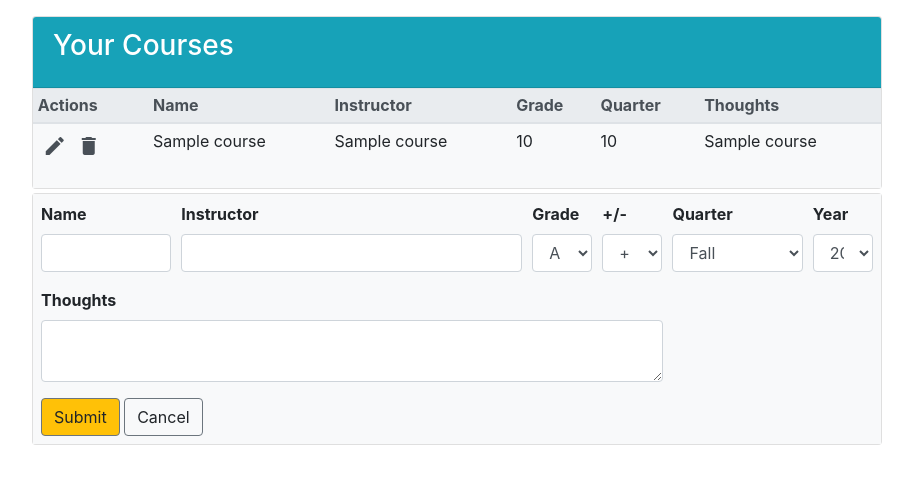
After one commit to jdluong/courseeditor, a Flask app: template application/templates/edit.html in a window 1280 px wide. The commit adds this page. Shown: the top 484 px of the page, without its empty margins (183-1096 px from the left). Run offline with Flask 2, Linux system fonts and the light colour scheme; tables that the repository leaves empty or names only in its code hold one stand-in row (values such as "Sample post"); the template is opened without the code that fills it: values that come from a table or form of the project are taken from there, most other values are stand-ins (such as "Sample title", 1, 10 or a date in 2020); some libraries are stand-ins or nearby versions.

Commit message:
changed add interface; working on update feature

```diff
--- a/application/forms.py
+++ b/application/forms.py
@@ -1,4 +1,4 @@
-from wtforms import Form, StringField, SelectField, TextAreaField, validators
+from wtforms import Form, StringField, SelectField, TextAreaField, SubmitField, validators
 from datetime import datetime
 
 class Msgs:
@@ -6,15 +6,18 @@ class Msgs:
 
 class CourseForm(Form):
     todays_yr = datetime.today().year
+    name = StringField('Name', [validators.InputRequired(Msgs.general), validators.Length(max=20)])
+    instructor = StringField('Instructor', [validators.InputRequired(Msgs.general), validators.Length(max=255)])
+    letter_grade = SelectField('Grade',
+                                choices=[('A','A'),('B','B'),('C','C'),('D','D'),('F','F')])
+    sign_grade = SelectField('+/-',
+                                choices=[('+','+'),('-','-'),(' ',' ')])
     quarter = SelectField('Quarter',
-                                choices=[('F','Fall'),('W','Winter'),('S','Spring'),('SUM','Summer')])
+                                choices=[('F','Fall'),('W','Winter'),('SP','Spring'),('SM','Summer')])
     year = SelectField('Year',
                                 choices=[(str(yr)[-2::],str(yr)[-2::]) for yr in range(todays_yr-10,todays_yr+10)],
                                 default=(str(todays_yr)[-2::])) # is this inefficient
-    name = StringField('Name', [validators.InputRequired(Msgs.general)])
-    professor = StringField('Prof', [validators.InputRequired(Msgs.general)])
-    letter_grade = SelectField('Grade',
-                                choices=[('A','A'),('B','B'),('C','C'),('D','D'),('F','F')])
-    sign_grade = SelectField('+/-',
-                                choices=[('+','+'),('-','-'),('','')])
     thoughts = TextAreaField('Thoughts', [validators.Length(min=0,max=255)])
+
+    submit = SubmitField('Submit')
+    cancel = SubmitField('Cancel')
--- /dev/null
+++ b/application/templates/edit.html
@@ -0,0 +1,70 @@
+{% extends "home.html" %}
+{% block body %}
+
+<div class="card mt-1">
+    <!-- <div class="card-header bg-success text-white" height="50%">
+        <h3 class="card-title">Add a course</h3>
+    </div> -->
+    <div class="card-block bg-light pt-2 pb-2 pl-2 pr-2">
+        <form method="post">
+
+            <div class="form-row">
+                <div class="form-group col-md-2">
+                    <strong>{{ form.name.label }}</strong> {{ form.name(class="form-control") }}
+                    {% if form.name.errors %}
+                        <ul class="errors">{% for error in form.name.errors %}<li>{{ error }}</li>{% endfor %}</ul>
+                    {% endif %}
+                </div>
+
+                <div class="form-group col-md-5">
+                    <strong>{{ form.instructor.label }}</strong> {{ form.instructor(class="form-control") }}
+                    {% if form.instructor.errors %}
+                        <ul class="errors">{% for error in form.instructor.errors %}<li>{{ error }}</li>{% endfor %}</ul>
+                    {% endif %}
+                </div>
+
+                <div class="form-group col-md-1">
+                    <strong>{{ form.letter_grade.label }}</strong> {{ form.letter_grade(class="form-control") }}
+                    {% if form.letter_grade.errors %}
+                        <ul class="errors">{% for error in form.letter_grade.errors %}<li>{{ error }}</li>{% endfor %}</ul>
+                    {% endif %}
+                </div>
+
+                <div class="form-group col-md-1">
+                    <strong>{{ form.sign_grade.label }}</strong> {{ form.sign_grade(class="form-control") }}
+                    {% if form.sign_grade.errors %}
+                        <ul class="errors">{% for error in form.sign_grade.errors %}<li>{{ error }}</li>{% endfor %}</ul>
+                    {% endif %}
+                </div>
+
+                <div class="form-group col-md-2">
+                    <strong>{{ form.quarter.label }}</strong> {{ form.quarter(class="form-control") }}
+                    {% if form.quarter.errors %}
+                        <ul class="errors">{% for error in form.quarter.errors %}<li>{{ error }}</li>{% endfor %}</ul>
+                    {% endif %}
+                </div>
+
+                <div class="form-group col-md-1">
+                    <strong>{{ form.year.label }}</strong> {{ form.year(class="form-control") }}
+                    {% if form.year.errors %}
+                        <ul class="errors">{% for error in form.year.errors %}<li>{{ error }}</li>{% endfor %}</ul>
+                    {% endif %}
+                </div>
+
+            </div>
+
+            <div class="form-row">
+                <div class="form-group col-md-9">
+                    <strong>{{ form.thoughts.label }}</strong> {{ form.thoughts(class="form-control") }}
+                    {% if form.thoughts.errors %}
+                        <ul class="errors">{% for error in form.thoughts.errors %}<li>{{ error }}</li>{% endfor %}</ul>
+                    {% endif %}
+                </div>
+            </div>
+            {{ form.submit(class="btn btn-warning border-secondary") }}
+            {{ form.cancel(class="btn btn-light border-secondary", formnovalidate=True) }}
+        </form>
+    </div>
+</div>
+
+{% endblock %}
--- a/application/templates/home.html
+++ b/application/templates/home.html
@@ -2,43 +2,39 @@
 <html>
     <head>
         <link rel="stylesheet" href="https://stackpath.bootstrapcdn.com/bootstrap/4.4.1/css/bootstrap.min.css" integrity="sha384-Vkoo8x4CGsO3+Hhxv8T/Q5PaXtkKtu6ug5TOeNV6gBiFeWPGFN9MuhOf23Q9Ifjh" crossorigin="anonymous">
-        <link href="https://fonts.googleapis.com/icon?family=Material+Icons" rel="stylesheet">
+        <link rel="stylesheet" href="https://fonts.googleapis.com/icon?family=Material+Icons">
         <meta name="viewport" content="width=device-width, initial-scale=1, shrink-to-fit=no">
         <style>
-            #body {
+            .body {
                 margin-left: auto;
                 margin-right: auto;
                 margin-top: 10px;
+                margin-bottom: 10px;
                 max-width: 850px;
             }
-            button.actions {
+            .actions {
                 border: none;
                 padding: 5px;
                 /* color: red; */
                 background-color: transparent;
                 cursor: pointer;
             }
-
-            /* #courses {
-                margin-left: 7.5%;
-            } */
         </style>
     </head>
 
     <body>
-
-        <div id="body">
-            <div class="card mb-3">
+        <div class="body">
+            <div class="card mt-3">
                 <div class="card-header bg-info text-white">
                     <h3 class="card-title">Your Courses</h3>
                 </div>
-                <div id="courses" class="card-block bg-light">
+                <div class="card-block bg-light">
                     <table class="table table-sm table-hover">
                         <thead class="thead-light">
                             <tr>
                                 <th>Actions</th>
                                 <th>Name</th>
-                                <th>Professor</th>
+                                <th>Instructor</th>
                                 <th>Grade</th>
                                 <th>Quarter</th>
                                 <th>Thoughts</th>
@@ -49,87 +45,34 @@
                             <td>
                                 <form method="post">
                                     <div class="btn-group" role="group">
-                                        <button type="submit" class="form-control actions"><i class="material-icons">edit</i></button>
+                                        <button type="submit" class="form-control actions" name="edit" value="{{ course[0] }}"><i class="material-icons">edit</i></button>
                                         <button type="submit" class="form-control actions" name="delete" value="{{ course[0] }}"><i class="material-icons">delete</i></button>
                                     </div>
                                 </form>
                             </td>
-                            {% for data in course[1::] %}
-                            <td>{{data}}</td>
-                            {% endfor %}
+                            <td>{{ course[1] }}</td>
+                            <td>{{ course[2] }}</td>
+                            <td>{{ course[3]+course[4] }}</td>
+                            <td>{{ course[5]+course[6] }}</td>
+                            <td>{{ course[7] }}</td>
                         </tr>
                         {% endfor %}
                     </table>
                 </div>
             </div>
 
-            <div class="card">
-                <div class="card-header bg-success text-white">
-                    <h5 class="card-title">Add a course</h5>
+            {% if home %}
+            <form method="post">
+                <div class="btn-group-sm mt-1">
+                    <button type="submit" class="btn btn-success" name="route_add"><i class="material-icons">add</i></button>
                 </div>
-                <div class="card-block">
-                    <form method="post">
+            </form>
+            {% endif %}
 
-                        <div class="form-row">
-                            <div class="form-group col-md-2">
-                                <strong>{{ form.name.label }}</strong> {{ form.name(class="form-control") }}
-                                {% if form.name.errors %}
-                                    <ul class="errors">{% for error in form.name.errors %}<li>{{ error }}</li>{% endfor %}</ul>
-                                {% endif %}
-                            </div>
-
-                            <div class="form-group col-md-5">
-                                <strong>{{ form.professor.label }}</strong> {{ form.professor(class="form-control") }}
-                                {% if form.professor.errors %}
-                                    <ul class="errors">{% for error in form.professor.errors %}<li>{{ error }}</li>{% endfor %}</ul>
-                                {% endif %}
-                            </div>
-
-                            <div class="form-group col-md-1">
-                                <strong>{{ form.letter_grade.label }}</strong> {{ form.letter_grade(class="form-control") }}
-                                {% if form.letter_grade.errors %}
-                                    <ul class="errors">{% for error in form.letter_grade.errors %}<li>{{ error }}</li>{% endfor %}</ul>
-                                {% endif %}
-                            </div>
-
-                            <div class="form-group col-md-1">
-                                <strong>{{ form.sign_grade.label }}</strong> {{ form.sign_grade(class="form-control") }}
-                                {% if form.sign_grade.errors %}
-                                    <ul class="errors">{% for error in form.sign_grade.errors %}<li>{{ error }}</li>{% endfor %}</ul>
-                                {% endif %}
-                            </div>
-
-                            <div class="form-group col-md-2">
-                                <strong>{{ form.quarter.label }}</strong> {{ form.quarter(class="form-control") }}
-                                {% if form.quarter.errors %}
-                                    <ul class="errors">{% for error in form.quarter.errors %}<li>{{ error }}</li>{% endfor %}</ul>
-                                {% endif %}
-                            </div>
-
-                            <div class="form-group col-md-1">
-                                <strong>{{ form.year.label }}</strong> {{ form.year(class="form-control") }}
-                                {% if form.year.errors %}
-                                    <ul class="errors">{% for error in form.year.errors %}<li>{{ error }}</li>{% endfor %}</ul>
-                                {% endif %}
-                            </div>
-
-                        </div>
-
-                        <div class="form-row">
-                            <div class="form-group col-md-9">
-                                <strong>{{ form.thoughts.label }}</strong> {{ form.thoughts(class="form-control") }}
-                                {% if form.thoughts.errors %}
-                                    <ul class="errors">{% for error in form.thoughts.errors %}<li>{{ error }}</li>{% endfor %}</ul>
-                                {% endif %}
-                            </div>
-                        </div>
-                        <button type="submit" class="btn btn-success" name="add_button" value="add">Add course</button>
-                    </form>
-                </div>
-            </div>
+            {% block body %}
+            {% endblock %}
 
         </div>
-
     </body>
 
 </html>
```
Also changed, not shown: application/models.py (+39 -7 lines), application/templates/add.html (added, +70 -0 lines), application/views.py (+70 -65 lines).
